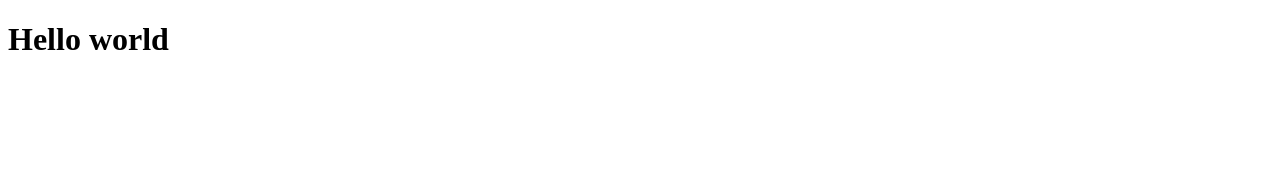
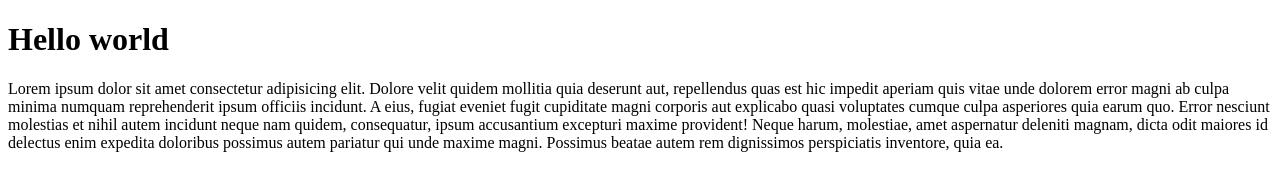
Before and after one commit to smizua/muj-web, a plain HTML site: page index.html in a window 1280 px wide. Drawn offline with Linux system fonts and the light colour scheme.

Commit message:
Uprava obsahu webu

```diff
--- a/index.html
+++ b/index.html
@@ -7,5 +7,7 @@
 </head>
 <body>
     <h1>Hello world</h1>
+
+    <p>Lorem ipsum dolor sit amet consectetur adipisicing elit. Dolore velit quidem mollitia quia deserunt aut, repellendus quas est hic impedit aperiam quis vitae unde dolorem error magni ab culpa minima numquam reprehenderit ipsum officiis incidunt. A eius, fugiat eveniet fugit cupiditate magni corporis aut explicabo quasi voluptates cumque culpa asperiores quia earum quo. Error nesciunt molestias et nihil autem incidunt neque nam quidem, consequatur, ipsum accusantium excepturi maxime provident! Neque harum, molestiae, amet aspernatur deleniti magnam, dicta odit maiores id delectus enim expedita doloribus possimus autem pariatur qui unde maxime magni. Possimus beatae autem rem dignissimos perspiciatis inventore, quia ea.</p>
 </body>
 </html>
```
